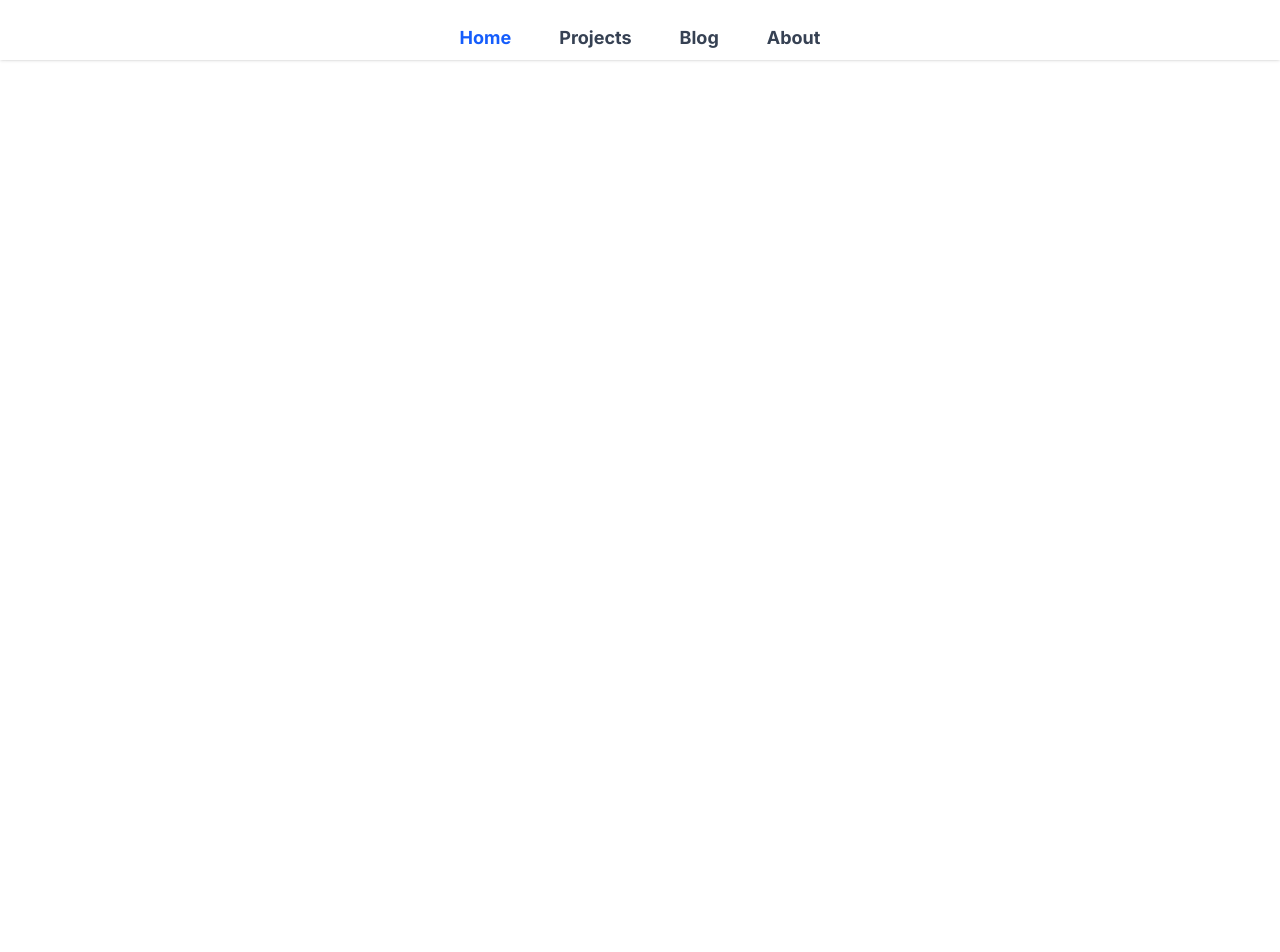
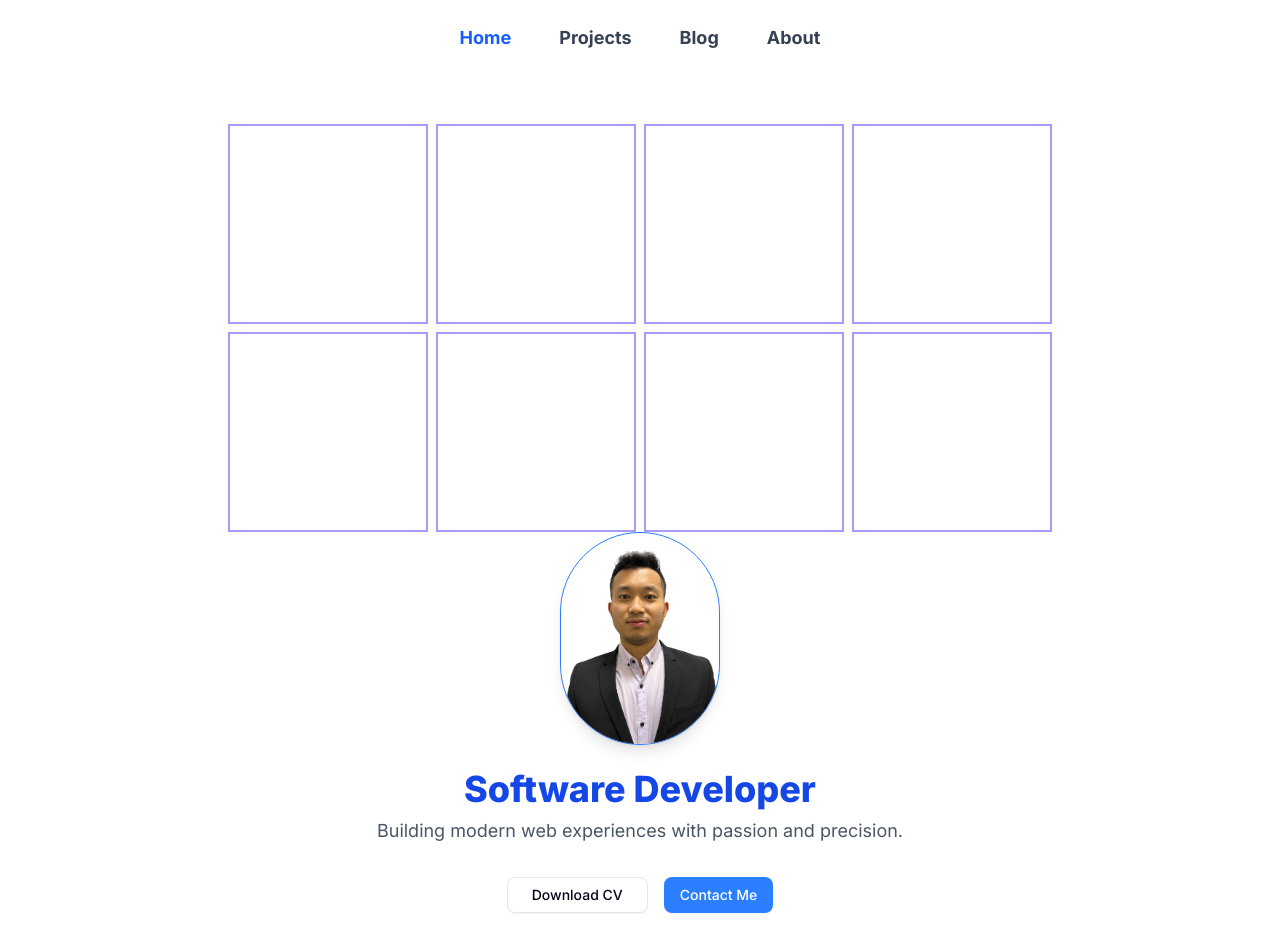
Before and after one commit to Prasmin/Portfolio, a Next.js app: page / in a window 1280 px wide. Shown: the top 952 px of the page. Before the commit the page ends 800 px from the top, so only its background shows below. Built offline with nearby package versions, Linux system fonts and the light colour scheme.

Commit message:
working in hero section

```diff
--- a/package.json
+++ b/package.json
@@ -10,6 +10,7 @@
   },
   "dependencies": {
     "@radix-ui/react-navigation-menu": "^1.2.13",
+    "@radix-ui/react-slot": "^1.2.3",
     "class-variance-authority": "^0.7.1",
     "clsx": "^2.1.1",
     "lucide-react": "^0.513.0",
--- a/src/app/page.tsx
+++ b/src/app/page.tsx
@@ -1,5 +1,11 @@
 // import Image from "next/image";
 
+import Hero from "@/components/Hero";
+
 export default function Home() {
-  return <div></div>;
+  return (
+    <div>
+      <Hero />
+    </div>
+  );
 }
--- /dev/null
+++ b/src/components/Hero.tsx
@@ -0,0 +1,53 @@
+"use client";
+import Image from "next/image";
+import { Button } from "@components/ui/button"; // Adjust the import path based on your project structure
+
+export default function Hero() {
+  return (
+    <section className="flex flex-col items-center justify-center text-center py-16 bg-background relative ">
+      <div className="    grid grid-cols-4 gap-2 opacity-50  max-w-4xl ">
+        <div className="border-2 border-indigo-600 h-50 w-50"></div>
+        <div className="border-2 border-indigo-600 h-50 w-50"></div>
+        <div className="border-2 border-indigo-600 h-50 w-50"></div>
+        <div className="border-2 border-indigo-600 h-50 w-50"></div>
+        <div className="border-2 border-indigo-600 h-50 w-50"></div>
+        <div className="border-2 border-indigo-600 h-50 w-50"></div>
+        <div className="border-2 border-indigo-600 h-50 w-50"></div>
+        <div className="border-2 border-indigo-600 h-50 w-50"></div>
+      </div>
+      <div className="mb-6">
+        <Image
+          src="/prasmin profile.png" // Place your image in the public folder and name it profile.jpg
+          alt="Prashmin's profile picture"
+          width={160}
+          height={160}
+          className="rounded-full border-1 border-blue-500 shadow-lg"
+        />
+      </div>
+      <h1 className="text-4xl font-extrabold mb-2 text-blue-700">
+        Software Developer
+      </h1>
+      <p className="mb-8 text-lg text-gray-600">
+        Building modern web experiences with passion and precision.
+      </p>
+      <div className="flex gap-4 justify-center">
+        <Button asChild variant="outline">
+          <a
+            href="/cv.pdf" // Place your CV in the public folder as cv.pdf
+            target="_blank"
+            rel="noopener noreferrer"
+            className="px-6 py-2"
+          >
+            Download CV
+          </a>
+        </Button>
+
+        <Button asChild className="bg-blue-500 text-white hover:bg-blue-600">
+          <a href="/contact" className=" ">
+            Contact Me
+          </a>
+        </Button>
+      </div>
+    </section>
+  );
+}
--- /dev/null
+++ b/src/components/ui/button.tsx
@@ -0,0 +1,59 @@
+import * as React from "react";
+import { Slot } from "@radix-ui/react-slot";
+import { cva, type VariantProps } from "class-variance-authority";
+
+import { cn } from "@/lib/utils";
+
+const buttonVariants = cva(
+  "inline-flex items-center justify-center gap-2 whitespace-nowrap rounded-md text-sm font-medium transition-all disabled:pointer-events-none disabled:opacity-50 [&_svg]:pointer-events-none [&_svg:not([class*='size-'])]:size-4 shrink-0 [&_svg]:shrink-0 outline-none focus-visible:border-ring focus-visible:ring-ring/50 focus-visible:ring-[3px] aria-invalid:ring-destructive/20 dark:aria-invalid:ring-destructive/40 aria-invalid:border-destructive",
+  {
+    variants: {
+      variant: {
+        default:
+          "bg-primary text-primary-foreground shadow-xs hover:bg-primary/90",
+        destructive:
+          "bg-destructive text-white shadow-xs hover:bg-destructive/90 focus-visible:ring-destructive/20 dark:focus-visible:ring-destructive/40 dark:bg-destructive/60",
+        outline:
+          "border bg-background shadow-xs hover:bg-accent hover:text-accent-foreground dark:bg-input/30 dark:border-input dark:hover:bg-input/50  ",
+        secondary:
+          "bg-secondary text-secondary-foreground shadow-xs hover:bg-secondary/80",
+        ghost:
+          "hover:bg-accent hover:text-accent-foreground dark:hover:bg-accent/50",
+        link: "text-primary underline-offset-4 hover:underline",
+      },
+      size: {
+        default: "h-9 px-4 py-2 has-[>svg]:px-3",
+        sm: "h-8 rounded-md gap-1.5 px-3 has-[>svg]:px-2.5",
+        lg: "h-10 rounded-md px-6 has-[>svg]:px-4",
+        icon: "size-9",
+      },
+    },
+    defaultVariants: {
+      variant: "default",
+      size: "default",
+    },
+  }
+);
+
+function Button({
+  className,
+  variant,
+  size,
+  asChild = false,
+  ...props
+}: React.ComponentProps<"button"> &
+  VariantProps<typeof buttonVariants> & {
+    asChild?: boolean;
+  }) {
+  const Comp = asChild ? Slot : "button";
+
+  return (
+    <Comp
+      data-slot="button"
+      className={cn(buttonVariants({ variant, size, className }))}
+      {...props}
+    />
+  );
+}
+
+export { Button, buttonVariants };
```
Also changed, not shown: 2 other files (tests, documents, lock files or other folders).
